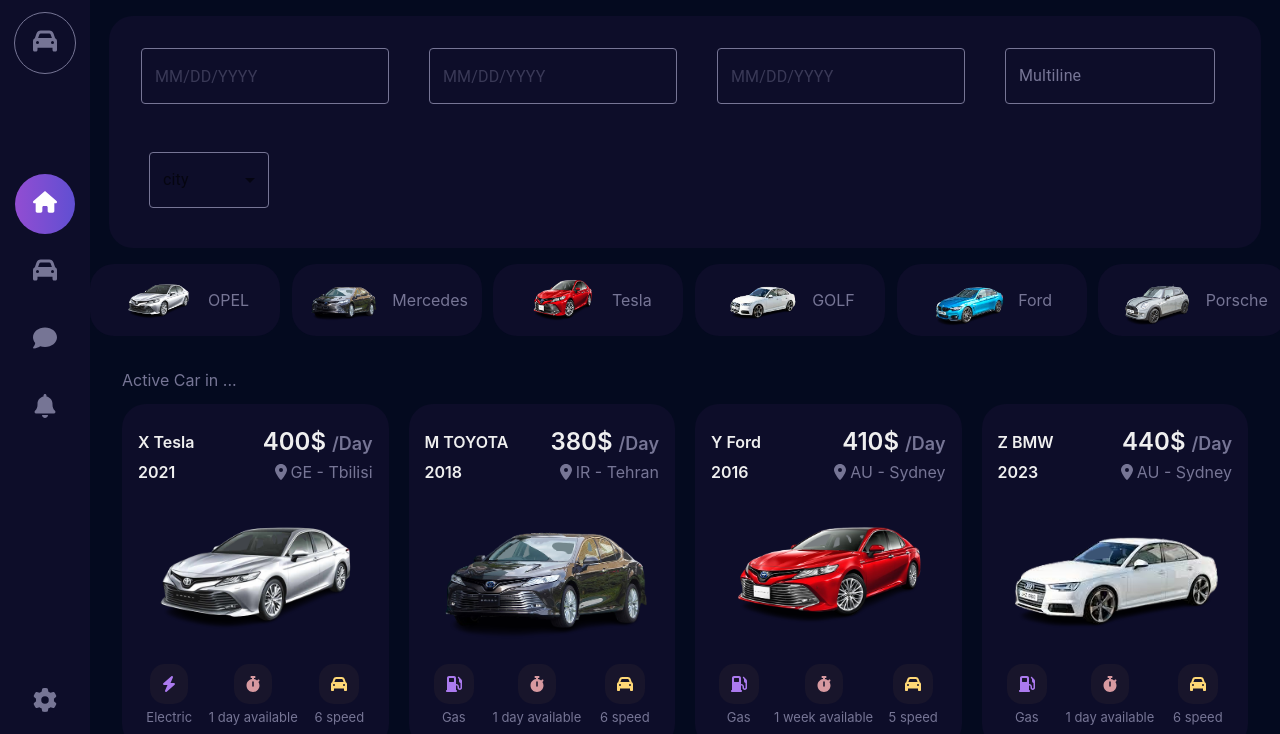
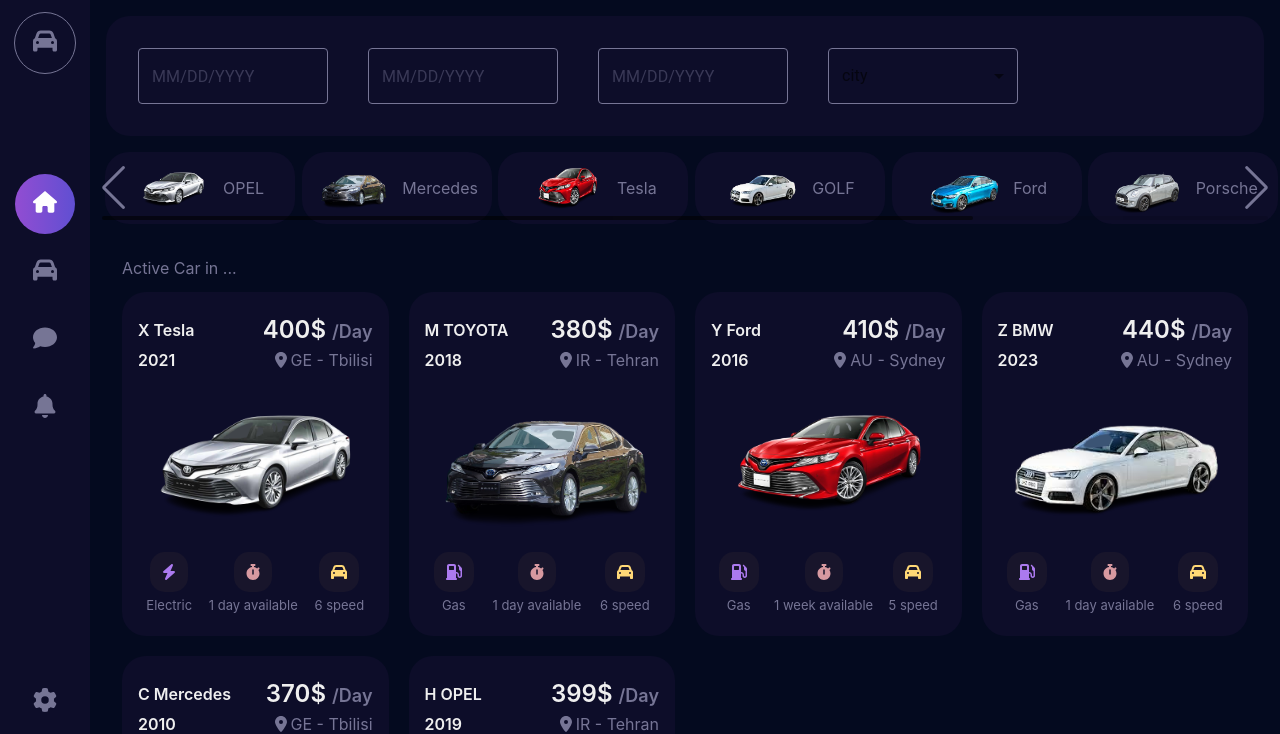
Before and after one commit to monireamini/uliss-interview, a React (Create React App) app: page / in a window 1280 px wide. Shown: the top 734 px of the page. Built offline with nearby package versions, Linux system fonts and the light colour scheme.

Commit message:
fix adn some style

```diff
--- a/src/App.js
+++ b/src/App.js
@@ -4,16 +4,19 @@ import Card from "./components/card";
 import Search from "./components/search";
 import Slider from "./components/slider";
 import {useSelector} from "react-redux";
+import {useState} from "react";
 
 function App() {
-    const cars = useSelector((state) => state.data.cars);
+    const initials = useSelector((state) => state.data.cars);
+    const [cars, setCars] = useState(initials)
+
   return (
       <>
         <Sidebar/>
         <div className="width-sidebar">
             <div className="container-max-width">
-                <Search/>
-                <Slider/>
+                <Search setCars={setCars} cars={cars}/>
+                <Slider setCars={setCars} cars={cars}/>
                 <Card cars={cars}/>
             </div>
         </div>
--- a/src/assets/styles/style.css
+++ b/src/assets/styles/style.css
@@ -177,3 +177,11 @@ body{
         flex-basis: 66.66%;
     }
 }
+
+.swiper-button-prev {
+    color: var(--iconColor)!important;
+}
+
+.swiper-button-next {
+    color: var(--iconColor)!important;
+}
--- a/src/components/MyDatePicker.jsx
+++ b/src/components/MyDatePicker.jsx
@@ -6,7 +6,7 @@ import * as React from "react";
 export default function MyDatePicker() {
     return (
         <LocalizationProvider dateAdapter={AdapterDayjs}>
-            <DatePicker sx={{'& .MuiOutlinedInput-root': {'& fieldset': {borderColor: '#767595'}}}}
+            <DatePicker sx={{'& .MuiOutlinedInput-root': {'& fieldset': {borderColor: '#767595'}},maxWidth: 190}}
                         color="primary"
             />
         </LocalizationProvider>
--- a/src/components/MySelect.jsx
+++ b/src/components/MySelect.jsx
@@ -6,16 +6,21 @@ import Select from '@mui/material/Select';
 import {useState} from "react";
 import {useSelector} from "react-redux";
 
-export default function MySelect({name}) {
+export default function MySelect({name, cars, setCars}) {
     const cities = useSelector((state) => state.data.cities);
     const [target, setTarget] = useState();
     const handleChange = (event) => {
         setTarget(event.target.value);
     };
 
+    function handleClick(id){
+        const filter = cars.filter(car => car.locationId === id);
+        setCars(filter);
+    }
+
     return (
         <div>
-            <FormControl sx={{m: 1, minWidth: 120}}>
+            <FormControl sx={{minWidth: 190}}>
                 <InputLabel id="demo-simple-select-helper-label">{name}</InputLabel>
                 <Select
                     sx={{
@@ -33,7 +38,7 @@ export default function MySelect({name}) {
                     onChange={handleChange}
                 >
                     {cities.map((item) =>
-                        <MenuItem key={item.id} value="item.name">
+                        <MenuItem onClick={() => handleClick(item.id)} key={item.id} value={item.id}>
                             <em>{item.name}</em>
                         </MenuItem>
                     )}
--- a/src/components/preview.jsx
+++ b/src/components/preview.jsx
@@ -48,7 +48,7 @@ export default function Preview({setShowPreview, cars, cities, carID, brands}) {
                                     </div>
                                     <div className="flex justify-between items-center">
                                         <div className="gray-color font-size-13">
-                                            seats: {result.numOfSeats}
+                                            available Months: {result.availableMonths.length}
                                         </div>
                                         <div className="gray-color font-size-16 font-bold">
                                             {result.rate}<FontAwesomeIcon className="font-size-13 px-1 blue-color"
--- a/src/components/search.jsx
+++ b/src/components/search.jsx
@@ -3,19 +3,15 @@ import MyTextField from "./MyTextField";
 import MySelect from "./MySelect";
 import { useSelector } from "react-redux";
 
-export default function Search() {
-    const cars = useSelector((state) => state.data.cars);
-    // const [category, setCategory] = useState();
-    console.log(cars)
+export default function Search({cars,setCars}) {
     return (
         <>
             <div className="m-4">
-                <div className="flex flex-wrap mx-auto max-w-6xl py-8 px-8 primary-background-color rounded-3xl mt-3 gap-10 m-4">
+                <div className="flex flex-wrap mx-auto py-8 px-8 primary-background-color rounded-3xl mt-3 gap-10 m-4">
                     <MyDatePicker/>
                     <MyDatePicker/>
                     <MyDatePicker/>
-                    <MyTextField/>
-                    <MySelect name="city"/>
+                    <MySelect name="city" setCars={setCars} cars={cars}/>
                 </div>
             </div>
         </>
--- a/src/components/slider.jsx
+++ b/src/components/slider.jsx
@@ -1,29 +1,45 @@
 import {Swiper, SwiperSlide} from "swiper/react";
 import 'swiper/css';
+import 'swiper/css/navigation';
+import 'swiper/css/pagination';
+import 'swiper/css/scrollbar';
 import {useSelector} from "react-redux";
 import * as React from "react";
+import { Navigation, Pagination, Scrollbar, A11y, Controller } from 'swiper';
+import {FontAwesomeIcon} from "@fortawesome/react-fontawesome";
+import {faCircleArrowLeft} from "@fortawesome/free-solid-svg-icons";
 
-export default function Slider() {
+export default function Slider({cars, setCars}) {
     const brands = useSelector((state) => state.data.brands);
     let width = window.innerWidth;
+
+    function handleCategory(id){
+        const filter = cars.filter(car => car.brandId === id);
+        setCars(filter !== undefined || null ? filter : cars);
+    }
 
     return (
         <>
             <Swiper
                 className="mt-3"
+                style={{padding: '0 15px 0 15px' }}
                 spaceBetween={20}
+                modules={[Navigation, Pagination, Scrollbar, A11y, Controller]}
+                scrollbar={{ draggable: true }}
                 slidesPerView={width < 576 ? 1 :width < 768 ? 2 : width < 900 ? 3 : width < 1024 ? 4 : width < 1250 ? 5 : 6 }
             >
                 {brands.map((item) =>
                     <SwiperSlide key={item.id}>
-                        <div style={{minWidth: 190}} className="primary-background-color rounded-3xl">
+                        <button onClick={() => handleCategory(item.id)} style={{minWidth: 190}} className="primary-background-color rounded-3xl">
                             <div className="flex justify-center items-center gap-3 p-2">
                                 <img style={{width: 75, height: 56}} src={item.img} alt={'car1'}/>
                                 <div className="gray-color">{item.name}</div>
                             </div>
-                        </div>
+                        </button>
                     </SwiperSlide>
                 )}
+                <div className="swiper-button-prev"></div>
+                <div className="swiper-button-next"></div>
             </Swiper>
         </>
     );
```
